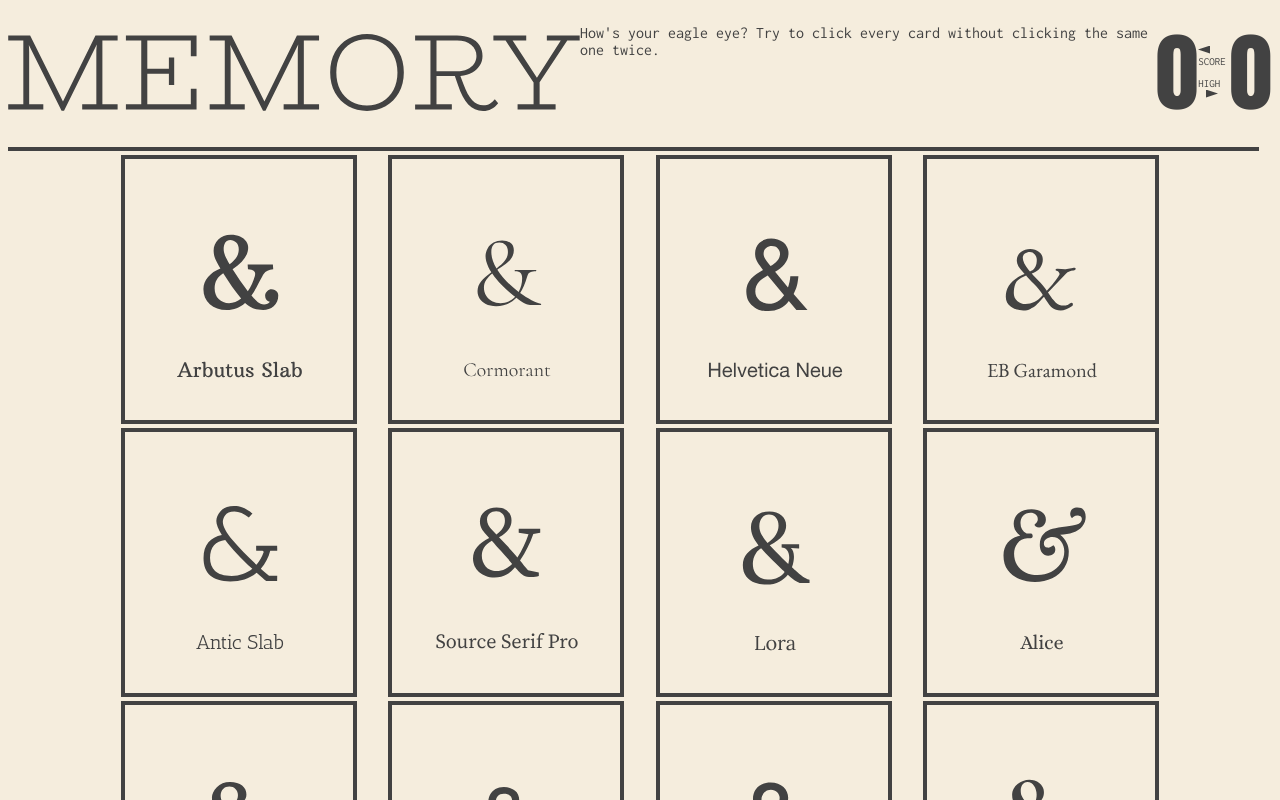
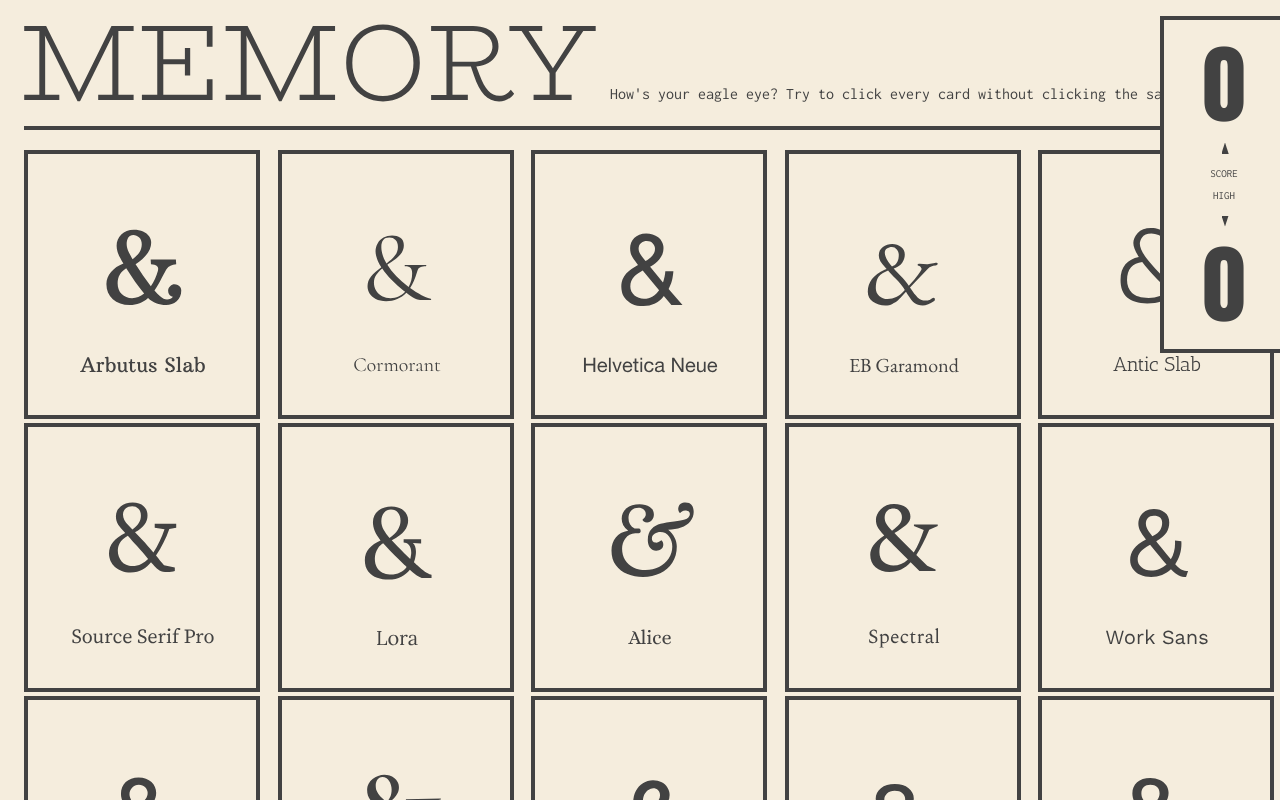
Before and after one commit to awkircher/memory, a React (Create React App) app: page / in a window 1280 px wide. Shown: the top 800 px of the page. Built offline with nearby package versions, Linux system fonts and the light colour scheme; the HTML template or start-up script is replaced by a standard one.

Commit message:
Moved score to a fixed right hand column, adjusted positioning of the other header elements

```diff
--- a/src/App.css
+++ b/src/App.css
@@ -2,6 +2,8 @@
     -webkit-font-smoothing: subpixel-antialiased;
     background: #f5eddd;
     color: #424242;
+    width: 1250px;
+    margin: 24px;
 }
 
 .hidden {
@@ -23,22 +25,41 @@
 .Header {
     font-family: 'Inconsolata';
     display: flex;
+    justify-content: space-between;
+}
+
+.instructions {
+    width: 664px;
+    align-self: flex-end;
+    padding: 0px;
+    margin: 0px;
+}
+
+.divider {
+    margin: 24px 0px 16px 0px;
 }
 
 .Gameboard {
-    width: 87%;
     margin: auto;
     display: flex;
     flex-wrap: wrap;
-    justify-content: space-evenly;
+    justify-content: space-between;
 }
 
 .Score {
+    width: 72px;
+    position: fixed;
+    top: 16px;
+    right: 0px;
     font-family: 'Anton', 'Helvetica Neue Condensed', Arial, Helvetica, sans-serif;
     font-size: 86px;
-    display: flex;
-    align-items: center;
-    justify-content: space-evenly;
+    text-align: center;
+    background-color: #f5eddd;
+    border-top: 4px solid #424242;
+    border-bottom: 4px solid #424242;
+    border-left: 4px solid #424242;
+    padding: 0px 20px 0px 24px;
+    box-sizing: content-box;
 }
 
 .Score .label {
@@ -48,20 +69,26 @@
 }
 
 .Score span {
-    width: 20px;
     height: 8px;
-    display: inline-block;
+    width: 11px;
+    display: block;
+    transform: rotate(90deg);
     background-repeat: no-repeat;
-    background-position-y: bottom;
 }
 
 .Score #leftarrow {
     background-image: url("./images/arrowleft.svg");
+    position: relative;
+    left: 32px;
+    bottom: 16px;
 }
 
 .Score #rightarrow {
     background-image: url("./images/arrowright.svg");
     background-position-x: right;
+    position: relative;
+    left: 32px;
+    top: 16px;
 }
 
 .Card {
```
